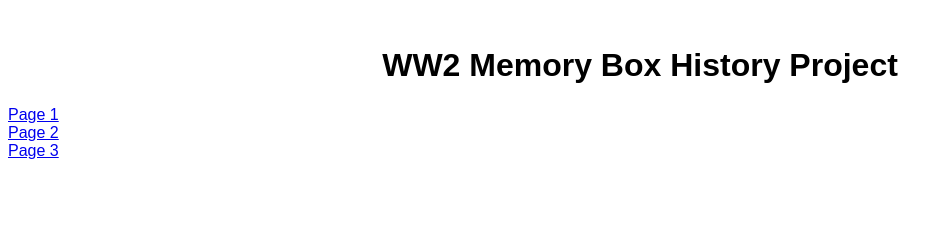
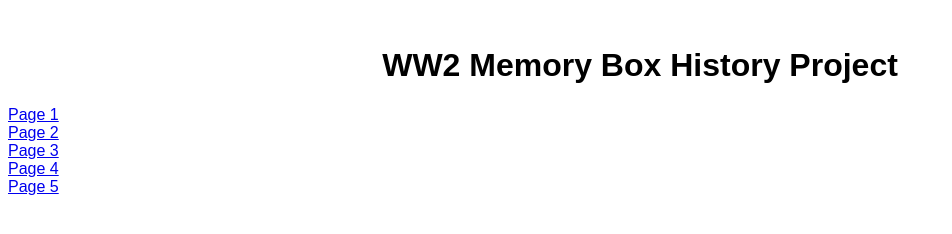
Before and after one commit to WaterGTAG/historyproject, a plain HTML site: page index.html in a window 1280 px wide. Shown: the whole page, without its empty margins (0-952 px from the left). Drawn offline with Linux system fonts and the light colour scheme.

Commit message:
Update index.html

```diff
--- a/index.html
+++ b/index.html
@@ -19,6 +19,10 @@ text-align: center;
   <br>
 <a href="/3.html">Page 3</a>
   <br>
+<a href="/4.html">Page 4</a>
+  <br>
+<a href="/5.html">Page 5</a>
+  <br>
 
 </body>
 </html>
```
